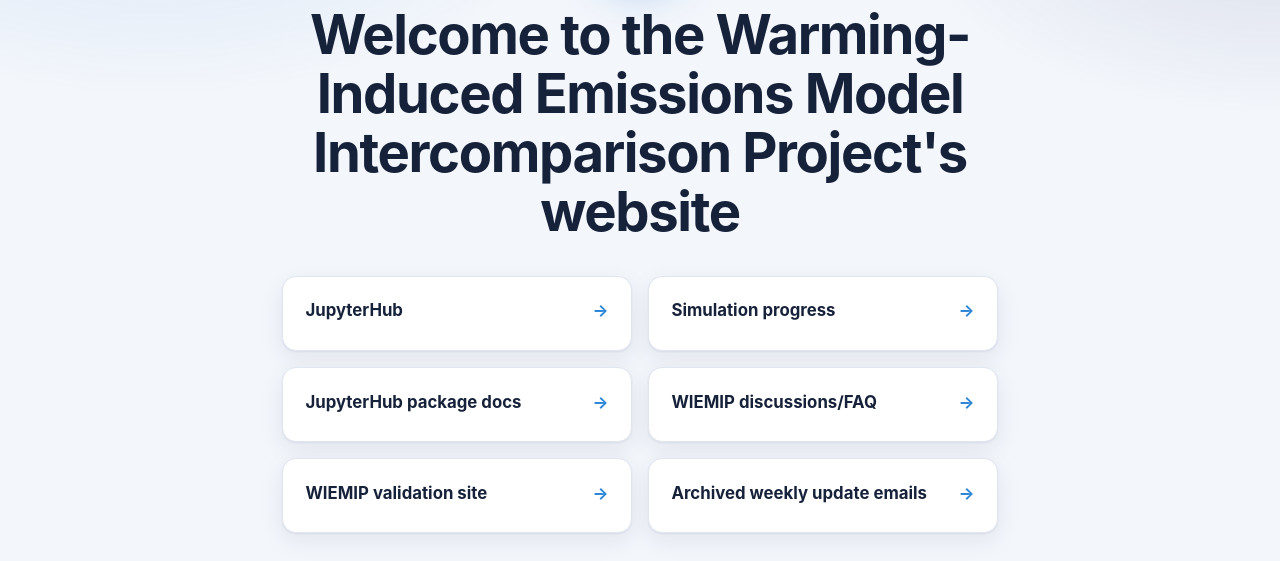
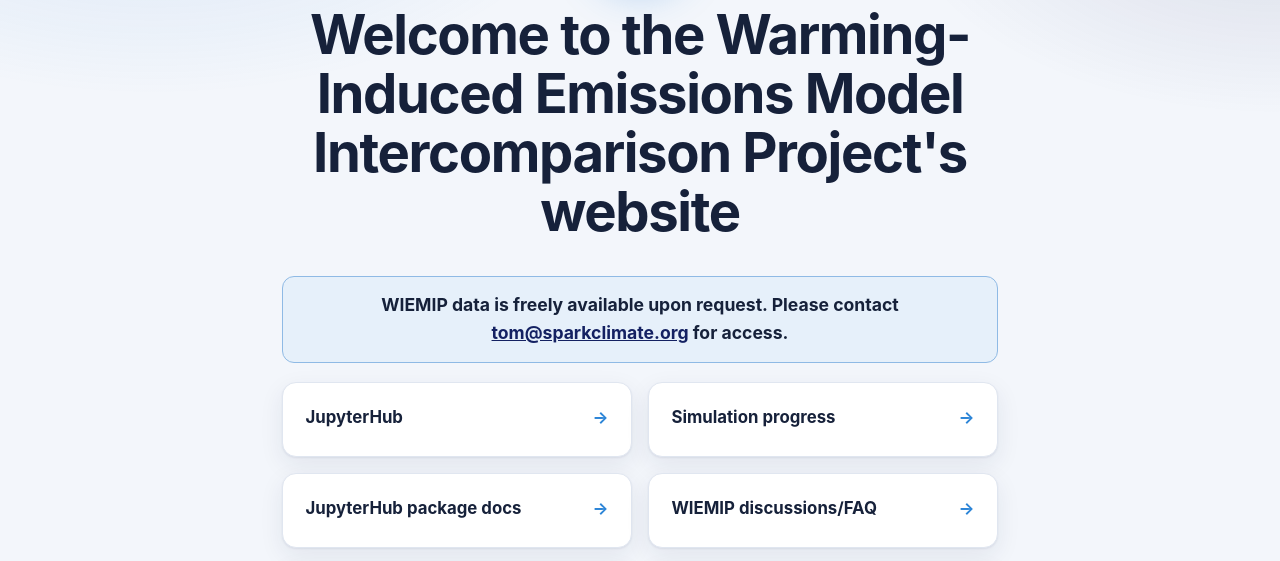
Before and after one commit to WIEMIP/wiemip.github.io, a plain HTML site: page index.html in a window 1280 px wide. Shown: the part 169-730 px from the top of the page. Drawn offline with Linux system fonts and the light colour scheme.

Commit message:
Add data availability notice to the home page

```diff
--- a/index.html
+++ b/index.html
@@ -14,6 +14,7 @@
   <main class="wrap landing">
     <img class="hero-logo" src="/assets/logo_small.png" alt="WIEMIP" width="96" height="96">
     <h1>Welcome to the Warming-Induced Emissions Model Intercomparison Project's website</h1>
+    <div class="notice ok" style="font-size:1.1rem;font-weight:700">WIEMIP data is freely available upon request. Please contact <a href="mailto:tom@sparkclimate.org">tom@sparkclimate.org</a> for access.</div>
     <div class="cards">
       <a class="card" href="/hub">
         <div class="card-title">JupyterHub <span class="arrow">→</span></div>
```
